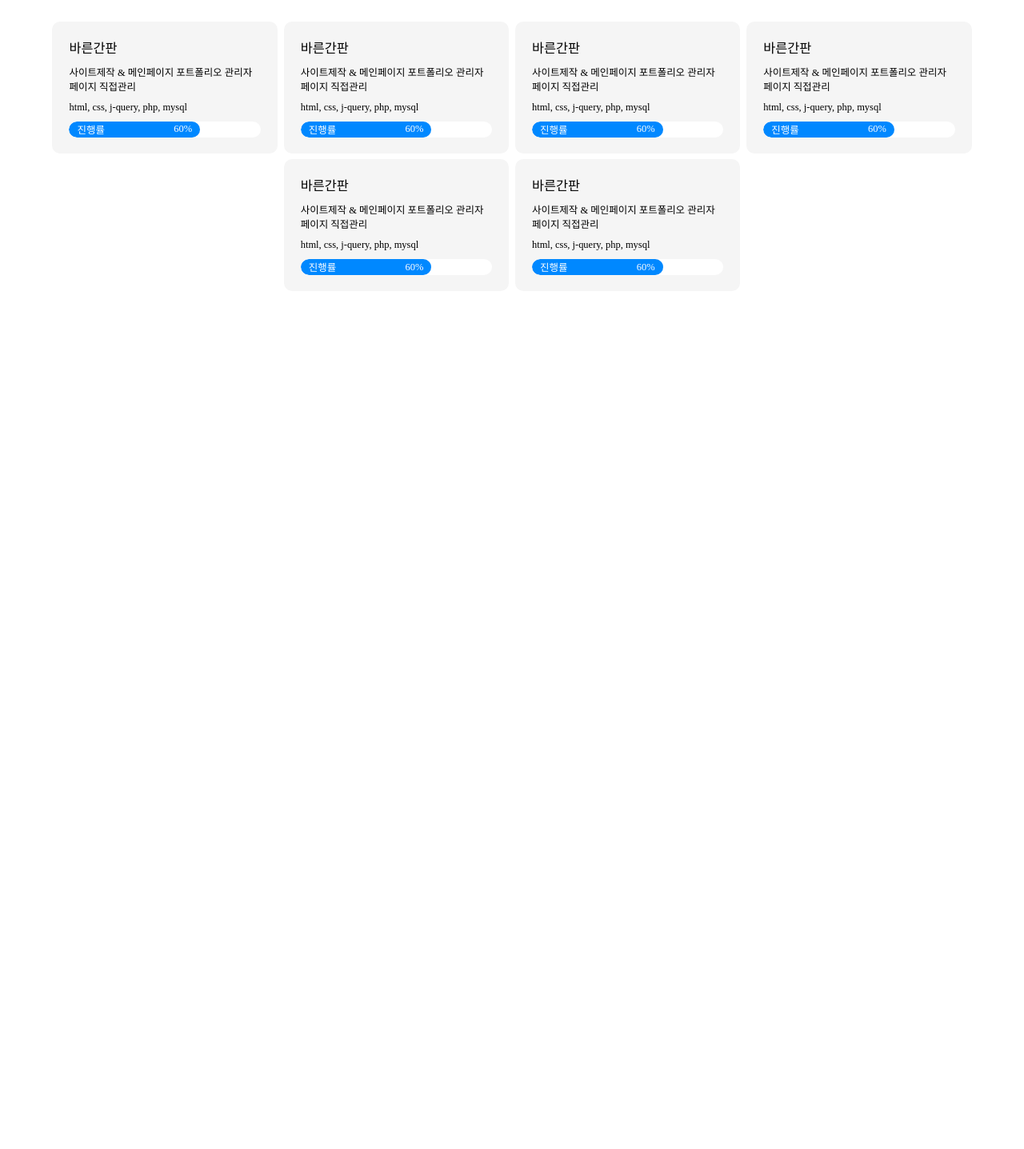
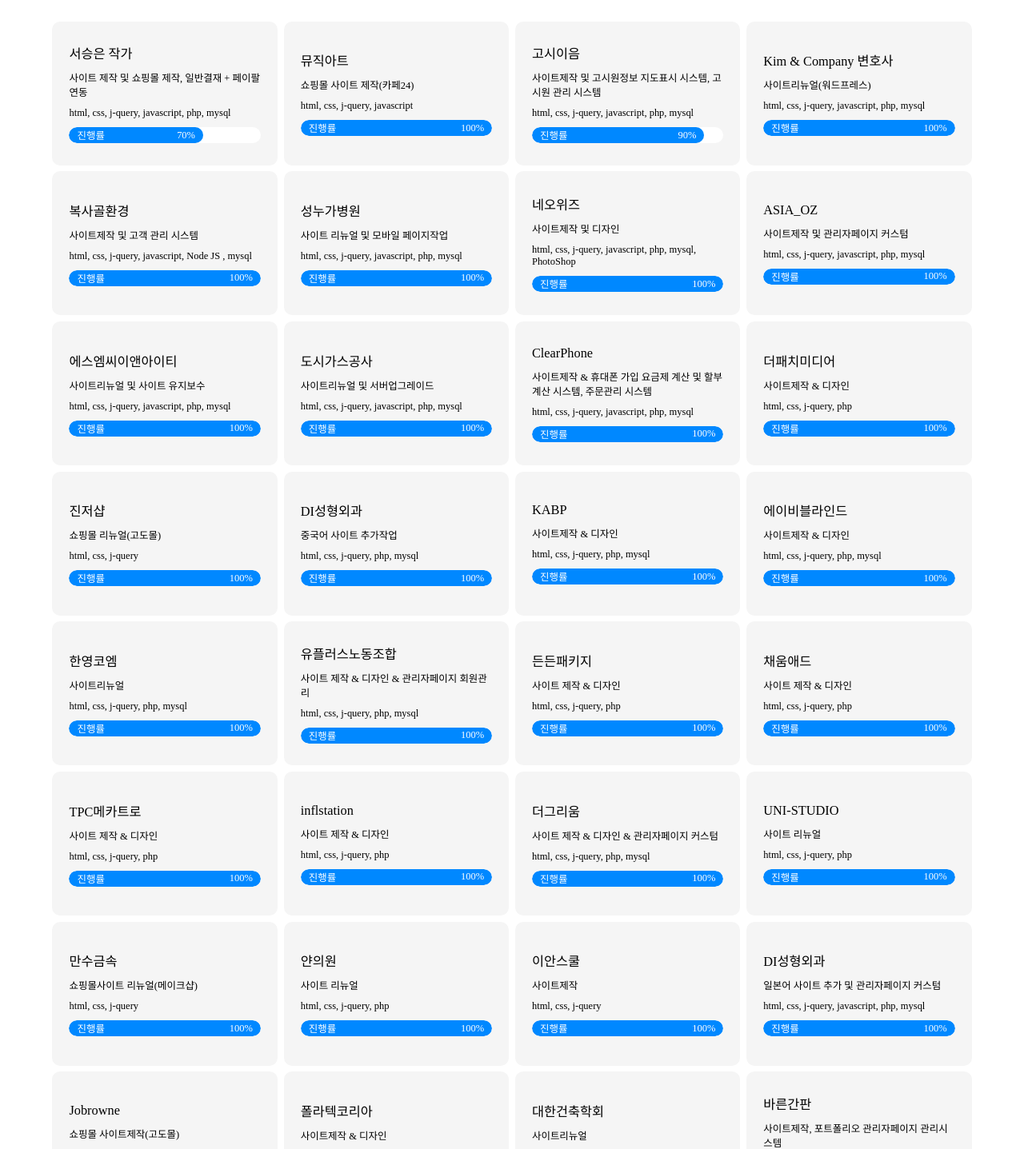
Before and after one commit to omnius-web/omnius_site, a React (Create React App) app: page /work in a window 1280 px wide. Shown: the part 180-1617 px from the top of the page at 80% size. Before the commit the page ends 800 px from the top, so only its background shows below. Built offline with nearby package versions, Linux system fonts and the light colour scheme; a web font is replaced by a local one.

Commit message:
210729-3

```diff
--- a/src/components/work/Work.js
+++ b/src/components/work/Work.js
@@ -3,40 +3,232 @@
 export default () => {
         const complete = [
                 {
-                        tit:'바른간판',
-                        desc1: '사이트제작 & 메인페이지 포트폴리오 관리자페이지 직접관리',
+                        tit:'서승은 작가',
+                        desc1: '사이트 제작 및 쇼핑몰 제작, 일반결재 + 페이팔 연동',
+                        desc2: 'html, css, j-query, javascript, php, mysql',
+                        compl: '70%'
+                },
+                {
+                        tit:'뮤직아트',
+                        desc1: '쇼핑몰 사이트 제작(카페24)',
+                        desc2: 'html, css, j-query, javascript',
+                        compl: '100%'
+                },
+                {
+                        tit:'고시이음',
+                        desc1: '사이트제작 및 고시원정보 지도표시 시스템, 고시원 관리 시스템',
+                        desc2: 'html, css, j-query, javascript, php, mysql',
+                        compl: '90%'
+                },
+                {
+                        tit:'Kim & Company 변호사',
+                        desc1: '사이트리뉴얼(워드프레스)',
+                        desc2: 'html, css, j-query, javascript, php, mysql',
+                        compl: '100%'
+                },
+                {
+                        tit:'복사골환경',
+                        desc1: '사이트제작 및 고객 관리 시스템',
+                        desc2: 'html, css, j-query, javascript, Node JS , mysql',
+                        compl: '100%'
+                },
+                {
+                        tit:'성누가병원',
+                        desc1: '사이트 리뉴얼 및 모바일 페이지작업',
+                        desc2: 'html, css, j-query, javascript, php, mysql',
+                        compl: '100%'
+                },
+                {
+                        tit:'네오위즈',
+                        desc1: '사이트제작 및 디자인',
+                        desc2: 'html, css, j-query, javascript, php, mysql, PhotoShop',
+                        compl: '100%'
+                },
+                {
+                        tit:'ASIA_OZ',
+                        desc1: '사이트제작 및 관리자페이지 커스텀',
+                        desc2: 'html, css, j-query, javascript, php, mysql',
+                        compl: '100%'
+                },
+                {
+                        tit:'에스엠씨이앤아이티',
+                        desc1: '사이트리뉴얼 및 사이트 유지보수',
+                        desc2: 'html, css, j-query, javascript, php, mysql',
+                        compl: '100%'
+                },
+                {
+                        tit:'도시가스공사',
+                        desc1: '사이트리뉴얼 및 서버업그레이드',
+                        desc2: 'html, css, j-query, javascript, php, mysql',
+                        compl: '100%'
+                },
+                {
+                        tit:'ClearPhone',
+                        desc1: '사이트제작 & 휴대폰 가입 요금제 계산 및 할부계산 시스템, 주문관리 시스템',
+                        desc2: 'html, css, j-query, javascript, php, mysql',
+                        compl: '100%'
+                },
+                {
+                        tit:'더패치미디어',
+                        desc1: '사이트제작 & 디자인',
+                        desc2: 'html, css, j-query, php',
+                        compl: '100%'
+                },
+                {
+                        tit:'진저샵',
+                        desc1: '쇼핑몰 리뉴얼(고도몰)',
+                        desc2: 'html, css, j-query',
+                        compl: '100%'
+                },
+                {
+                        tit:'DI성형외과',
+                        desc1: '중국어 사이트 추가작업',
                         desc2: 'html, css, j-query, php, mysql',
-                        compl: '60%'
+                        compl: '100%'
+                },
+                {
+                        tit:'KABP',
+                        desc1: '사이트제작 & 디자인',
+                        desc2: 'html, css, j-query, php, mysql',
+                        compl: '100%'
+                },
+                {
+                        tit:'에이비블라인드',
+                        desc1: '사이트제작 & 디자인',
+                        desc2: 'html, css, j-query, php, mysql',
+                        compl: '100%'
+                },
+                {
+                        tit:'한영코엠',
+                        desc1: '사이트리뉴얼',
+                        desc2: 'html, css, j-query, php, mysql',
+                        compl: '100%'
+                },
+                {
+                        tit:'유플러스노동조합',
+                        desc1: '사이트 제작 & 디자인 & 관리자페이지 회원관리',
+                        desc2: 'html, css, j-query, php, mysql',
+                        compl: '100%'
+                },
+                {
+                        tit:'든든패키지',
+                        desc1: '사이트 제작 & 디자인',
+                        desc2: 'html, css, j-query, php',
+                        compl: '100%'
+                },
+                {
+                        tit:'채움애드',
+                        desc1: '사이트 제작 & 디자인',
+                        desc2: 'html, css, j-query, php',
+                        compl: '100%'
+                },
+                {
+                        tit:'TPC메카트로',
+                        desc1: '사이트 제작 & 디자인',
+                        desc2: 'html, css, j-query, php',
+                        compl: '100%'
+                },
+                {
+                        tit:'inflstation',
+                        desc1: '사이트 제작 & 디자인',
+                        desc2: 'html, css, j-query, php',
+                        compl: '100%'
+                },
+                {
+                        tit:'더그리움',
+                        desc1: '사이트 제작 & 디자인 & 관리자페이지 커스텀',
+                        desc2: 'html, css, j-query, php, mysql',
+                        compl: '100%'
+                },
+                {
+                        tit:'UNI-STUDIO',
+                        desc1: '사이트 리뉴얼',
+                        desc2: 'html, css, j-query, php',
+                        compl: '100%'
+                },
+                {
+                        tit:'만수금속',
+                        desc1: '쇼핑몰사이트 리뉴얼(메이크샵)',
+                        desc2: 'html, css, j-query',
+                        compl: '100%'
+                },
+                {
+                        tit:'얀의원',
+                        desc1: '사이트 리뉴얼',
+                        desc2: 'html, css, j-query, php',
+                        compl: '100%'
+                },
+                {
+                        tit:'이안스쿨',
+                        desc1: '사이트제작',
+                        desc2: 'html, css, j-query',
+                        compl: '100%'
+                },
+                {
+                        tit:'DI성형외과',
+                        desc1: '일본어 사이트 추가 및 관리자페이지 커스텀',
+                        desc2: 'html, css, j-query, javascript, php, mysql',
+                        compl: '100%'
+                },
+                {
+                        tit:'Jobrowne',
+                        desc1: '쇼핑몰 사이트제작(고도몰)',
+                        desc2: 'html, css, j-query, javascript',
+                        compl: '100%'
+                },
+                {
+                        tit:'폴라텍코리아',
+                        desc1: '사이트제작 & 디자인',
+                        desc2: 'html, css, j-query, php, PhotoShop',
+                        compl: '100%'
+                },
+                {
+                        tit:'대한건축학회',
+                        desc1: '사이트리뉴얼',
+                        desc2: 'html, css, j-query, php',
+                        compl: '100%'
                 },
                 {
                         tit:'바른간판',
-                        desc1: '사이트제작 & 메인페이지 포트폴리오 관리자페이지 직접관리',
+                        desc1: '사이트제작, 포트폴리오 관리자페이지 관리시스템',
                         desc2: 'html, css, j-query, php, mysql',
-                        compl: '60%'
+                        compl: '100%'
                 },
                 {
-                        tit:'바른간판',
-                        desc1: '사이트제작 & 메인페이지 포트폴리오 관리자페이지 직접관리',
+                        tit:'올리커',
+                        desc1: '사이트제작',
                         desc2: 'html, css, j-query, php, mysql',
-                        compl: '60%'
+                        compl: '100%'
                 },
                 {
-                        tit:'바른간판',
-                        desc1: '사이트제작 & 메인페이지 포트폴리오 관리자페이지 직접관리',
-                        desc2: 'html, css, j-query, php, mysql',
-                        compl: '60%'
+                        tit:'이비치',
+                        desc1: '사이트제작(워드프레스) 디자인 & 개발',
+                        desc2: 'html, css, j-query, php, PhotoShop',
+                        compl: '100%'
                 },
                 {
-                        tit:'바른간판',
-                        desc1: '사이트제작 & 메인페이지 포트폴리오 관리자페이지 직접관리',
+                        tit:'AIRSCREAM',
+                        desc1: '사이트제작 & 쇼핑몰 작업(카페24)',
                         desc2: 'html, css, j-query, php, mysql',
-                        compl: '60%'
+                        compl: '100%'
                 },
                 {
-                        tit:'바른간판',
-                        desc1: '사이트제작 & 메인페이지 포트폴리오 관리자페이지 직접관리',
+                        tit:'삼진푸드',
+                        desc1: '사이트 리뉴얼',
+                        desc2: 'html, css, j-query, javascript',
+                        compl: '100%'
+                },
+                {
+                        tit:'피아노투게더',
+                        desc1: '수강생관리 및 레슨시간표 관리 시스템',
                         desc2: 'html, css, j-query, php, mysql',
-                        compl: '60%'
+                        compl: '100%'
+                },
+                {
+                        tit:'유노성형외과',
+                        desc1: '타언어 사이트 추가',
+                        desc2: 'html, css, j-query, php, PhotoShop',
+                        compl: '100%'
                 },
         ];
         return (
--- a/src/components/work/work.css
+++ b/src/components/work/work.css
@@ -18,6 +18,7 @@
 
 .work .one {
         width: 22%;
+        height: 150px;
         background-color: #f5f5f5;
         border-radius: 10px;
         display: flex;
@@ -65,6 +66,7 @@
         display: flex;
         justify-content: space-between;
         align-items: center;
+        box-sizing: border-box;
 }
 .work .one .complete .bg .bar a {
         color: white;
```
